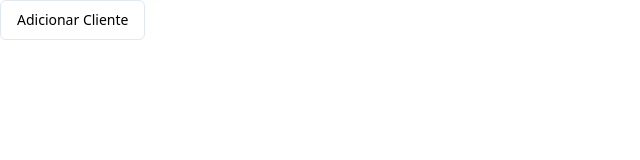
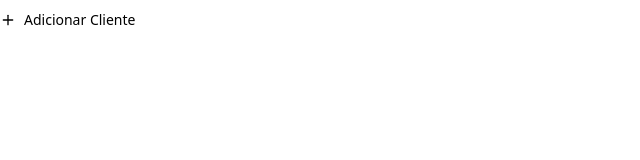
Before and after one commit to lismarreiros/crm-nextcompany, a React (Create React App) app: page / in a window 1280 px wide. Shown: the top 160 px of the page, without its empty margins (0-640 px from the left). Built offline with nearby package versions, Linux system fonts and the light colour scheme.

Commit message:
Estilização da scrollbar, botão de adicionar cliente no menu lateral

```diff
--- a/src/components/forms/clientForm/ClientForm.tsx
+++ b/src/components/forms/clientForm/ClientForm.tsx
@@ -6,7 +6,7 @@ import { zodResolver } from '@hookform/resolvers/zod';
 import ValidationCpforCnpj from '@/validations/cpfCnpj/validationCpfCnpj';
 import CustomInputMask from '@/utils/customInputMask';
 
-import { Users } from 'lucide-react';
+import { Users, Plus } from 'lucide-react';
 import { Button } from '@/components/shadcn/ui/button';
 import {
   Dialog,
@@ -105,7 +105,10 @@ const ClientFormComponent = () => {
 
     <Dialog>
       <DialogTrigger asChild>
-        <Button variant='outline'>Adicionar Cliente</Button>
+        <Button variant='link'>
+          <Plus size={16}/>
+         Adicionar Cliente
+        </Button>
       </DialogTrigger>
       <DialogContent className='w-4/5'>
         <DialogHeader>
--- a/src/components/shadcn/ui/button.tsx
+++ b/src/components/shadcn/ui/button.tsx
@@ -17,10 +17,10 @@ const buttonVariants = cva(
         secondary:
           'bg-secondary text-secondary-foreground hover:bg-secondary/80',
         ghost: 'hover:bg-accent hover:text-accent-foreground',
-        link: 'text-primary underline-offset-4 hover:underline',
+        link: 'text-primary text-black gap-2 underline-offset-4 hover:underline',
       },
       size: {
-        default: 'h-10 px-4 py-2',
+        default: 'h-10 py-2',
         sm: 'h-9 rounded-md px-3',
         lg: 'h-11 rounded-md px-8',
         icon: 'h-10 w-10',
--- a/src/components/sidebar/Sidebar.tsx
+++ b/src/components/sidebar/Sidebar.tsx
@@ -5,6 +5,7 @@ import {
   AccordionItem,
   AccordionTrigger,
 } from '@/components/shadcn/ui/accordion';
+import ClientForm from '../forms/clientForm/ClientForm';
 
 const Sidebar = () => {
   return (
@@ -13,17 +14,16 @@ const Sidebar = () => {
         <AccordionItem value="item-1">
           <AccordionTrigger> Clientes </AccordionTrigger>
           <AccordionContent>
-            Santa Lúcia
+            Clientes {/** link para tela dos clientes */}
+            <ClientForm/>
           </AccordionContent>
+
         </AccordionItem>
 
         <AccordionItem value="item-2">
           <AccordionTrigger> Produtos </AccordionTrigger>
           <AccordionContent>
-             iCompany
-          </AccordionContent>
-          <AccordionContent>
-             wCompany
+             Produtos {/** link para tela dos produtos */}
           </AccordionContent>
         </AccordionItem>
       </Accordion>
--- a/src/global.css
+++ b/src/global.css
@@ -132,3 +132,32 @@
     --ring: 224.3 76.3% 48%;
   }
 }
+
+body::-webkit-scrollbar {
+  width: 12px;               /* width of the entire scrollbar */
+}
+
+body::-webkit-scrollbar-track {
+  background: #F4F4F4;        /* color of the tracking area */
+}
+
+body::-webkit-scrollbar-thumb {
+  background-color: #BFBFBF;    /* color of the scroll thumb */
+  border-radius: 20px;       /* roundness of the scroll thumb */
+  border: 3px solid #F4F4F4;  /* creates padding around scroll thumb */
+}
+
+
+div::-webkit-scrollbar {
+  width: 12px;               /* width of the entire scrollbar */
+}
+
+div::-webkit-scrollbar-track {
+  background: #F4F4F4;        /* color of the tracking area */
+}
+
+div::-webkit-scrollbar-thumb {
+  background-color: #BFBFBF;    /* color of the scroll thumb */
+  border-radius: 20px;       /* roundness of the scroll thumb */
+  border: 3px solid #F4F4F4;  /* creates padding around scroll thumb */
+}
```
